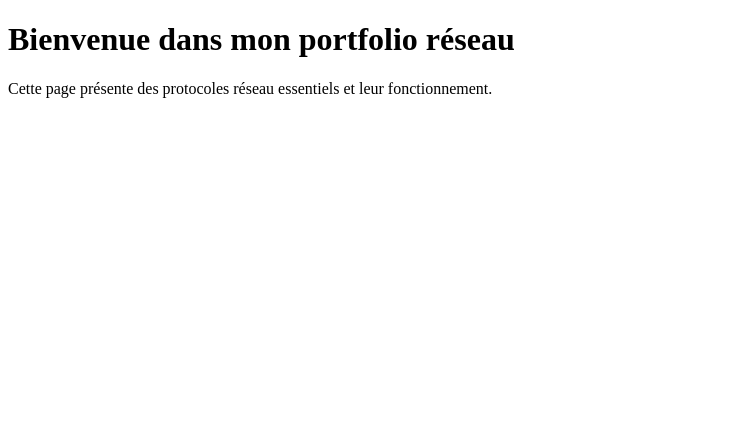
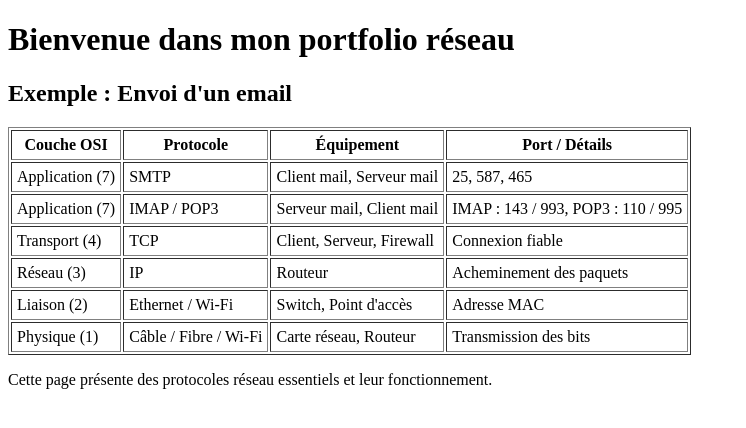
Before and after one commit to JL-transformation-digitale/Construire-un-laboratoire-r-seau-complet-, a plain HTML site: page index.html in a window 1280 px wide. Shown: the whole page, without its empty margins (0-746 px from the left). Drawn offline with Linux system fonts and the light colour scheme.

Commit message:
Update index.html
Ajout du tableau protocole OSI

```diff
--- a/index.html
+++ b/index.html
@@ -5,7 +5,52 @@
     <title>Mon Portfolio Réseau</title>
 </head>
 <body>
-    <h1>Bienvenue dans mon portfolio réseau</h1>
+    <h1>Bienvenue dans mon portfolio réseau</h1><h2>Exemple : Envoi d'un email</h2>
+<table border="1" cellpadding="5">
+  <tr>
+    <th>Couche OSI</th>
+    <th>Protocole</th>
+    <th>Équipement</th>
+    <th>Port / Détails</th>
+  </tr>
+  <tr>
+    <td>Application (7)</td>
+    <td>SMTP</td>
+    <td>Client mail, Serveur mail</td>
+    <td>25, 587, 465</td>
+  </tr>
+  <tr>
+    <td>Application (7)</td>
+    <td>IMAP / POP3</td>
+    <td>Serveur mail, Client mail</td>
+    <td>IMAP : 143 / 993, POP3 : 110 / 995</td>
+  </tr>
+  <tr>
+    <td>Transport (4)</td>
+    <td>TCP</td>
+    <td>Client, Serveur, Firewall</td>
+    <td>Connexion fiable</td>
+  </tr>
+  <tr>
+    <td>Réseau (3)</td>
+    <td>IP</td>
+    <td>Routeur</td>
+    <td>Acheminement des paquets</td>
+  </tr>
+  <tr>
+    <td>Liaison (2)</td>
+    <td>Ethernet / Wi-Fi</td>
+    <td>Switch, Point d'accès</td>
+    <td>Adresse MAC</td>
+  </tr>
+  <tr>
+    <td>Physique (1)</td>
+    <td>Câble / Fibre / Wi-Fi</td>
+    <td>Carte réseau, Routeur</td>
+    <td>Transmission des bits</td>
+  </tr>
+</table>
+
     <p>Cette page présente des protocoles réseau essentiels et leur fonctionnement.</p>
 </body>
 </html>
```
